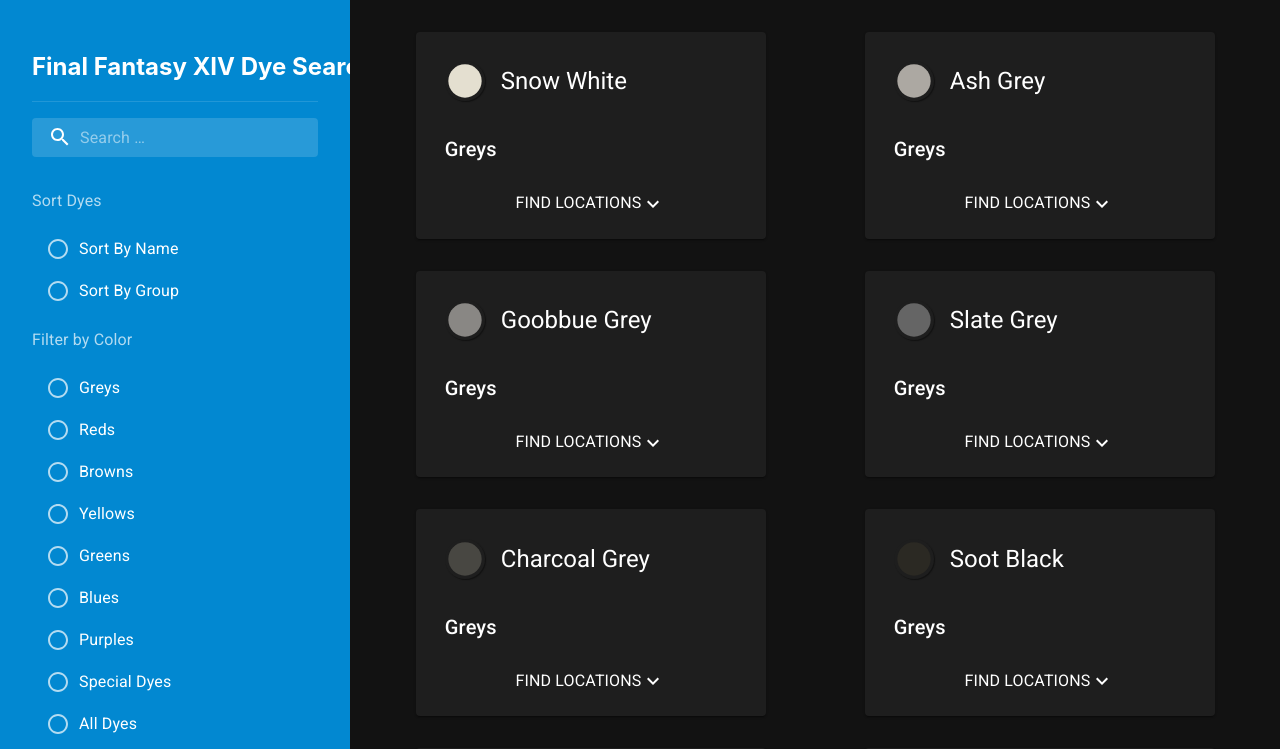
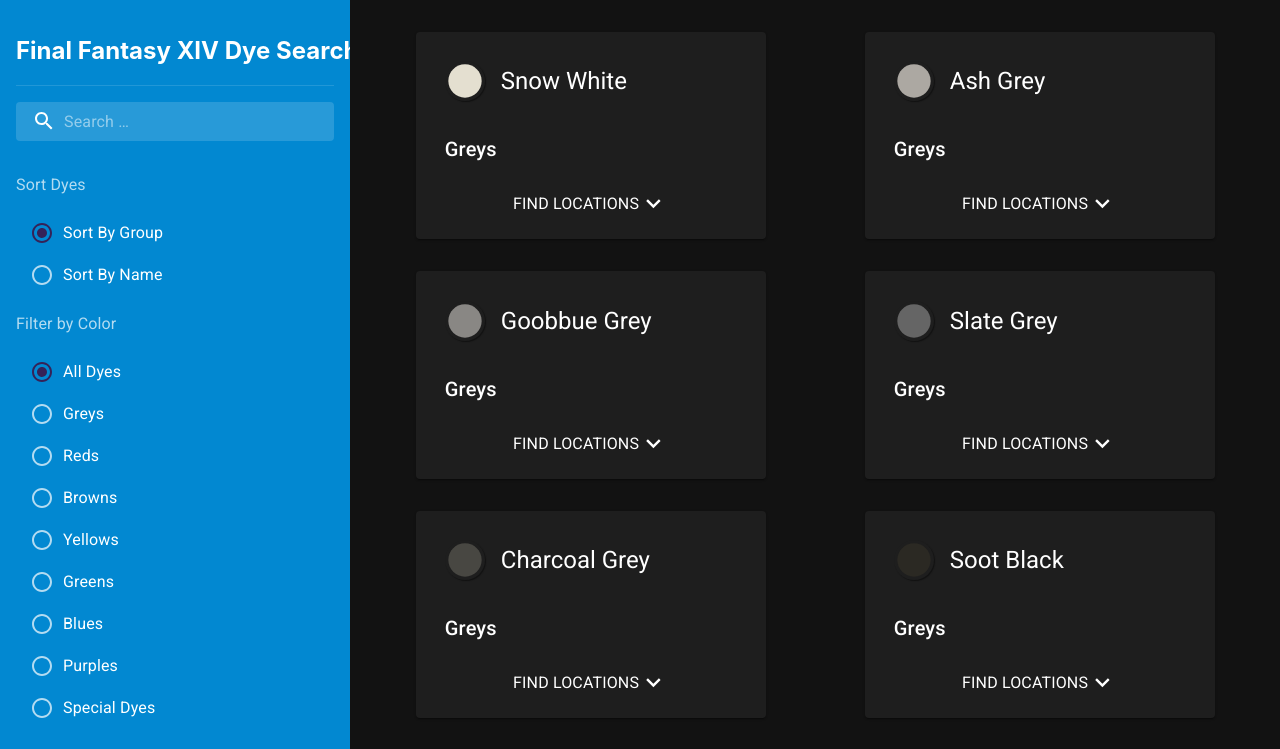
Before and after one commit to chelle-c/ffxiv-dye-search, a React (Create React App) app: page / in a window 1280 px wide. Shown: the top 749 px of the page. Built offline with nearby package versions, Linux system fonts and the light colour scheme.

Commit message:
CSS style adjustments
Adjusted styles for lists in card collapsible elements

```diff
--- a/src/components/DyesList.js
+++ b/src/components/DyesList.js
@@ -84,8 +84,21 @@
 	const renderOptions = (
 		<Box className={classes.toolbarRadioGroup}>
 			<FormControl className={classes.filterButtonContainer}>
-				<FormLabel id='sortRadioGroup'>Sort Dyes</FormLabel>
-				<RadioGroup className={classes.filterButtonContainer}>
+				<FormLabel id='sort-dyes-radio-group'>Sort Dyes</FormLabel>
+				<RadioGroup
+					className={classes.filterButtonContainer}
+					aria-labelledby='sort-dyes-radio-group'
+					defaultValue='sortByGroup'
+					name='radio-buttons-group'>
+					<FormControlLabel
+						key={`sortGroupRadio`}
+						value={`sortByGroup`}
+						control={<Radio />}
+						label={`Sort By Group`}
+						onClick={() => {
+							sortByColour();
+						}}
+					/>
 					<FormControlLabel
 						key={`sortNameRadio`}
 						value={`sortByName`}
@@ -95,21 +108,17 @@
 							sortAlphabetically();
 						}}
 					/>
-					<FormControlLabel
-						key={`sortGroupRadio`}
-						value={`sortByGroup`}
-						control={<Radio />}
-						label={`Sort By Group`}
-						onClick={() => {
-							sortByColour();
-						}}
-					/>
 				</RadioGroup>
 			</FormControl>
 			<FormControl>
-				<FormLabel id='filterDyes'>Filter by Color</FormLabel>
-				<RadioGroup className={classes.filterButtonContainer}>
-					{generateFilterRadioButtons}
+				<FormLabel id='filter-dyes-radio-group'>
+					Filter by Color
+				</FormLabel>
+				<RadioGroup
+					className={classes.filterButtonContainer}
+					aria-labelledby='filter-dyes-radio-group'
+					defaultValue='allDyes'
+					name='filter-dyes-group'>
 					<FormControlLabel
 						key={`allDyesRadio`}
 						value={`allDyes`}
@@ -119,6 +128,7 @@
 							changeSearchValue('');
 						}}
 					/>
+					{generateFilterRadioButtons}
 				</RadioGroup>
 			</FormControl>
 		</Box>
@@ -243,16 +253,21 @@
 							<CardActions className={classes.flex}>
 								<Typography
 									className={classes.listItemWhereAction}
-									variant='subtitle1'
-								>
+									variant='subtitle1'>
 									Find locations
 									{open[index] ? (
 										<ExpandLess
-											sx={{ verticalAlign: 'middle' }}
+											sx={{
+												fontSize: '1.8rem',
+												verticalAlign: 'bottom',
+											}}
 										/>
 									) : (
 										<ExpandMore
-											sx={{ verticalAlign: 'middle' }}
+											sx={{
+												fontSize: '1.8rem',
+												verticalAlign: 'bottom',
+											}}
 										/>
 									)}
 								</Typography>
@@ -280,12 +295,6 @@
 										value.where
 									).length;
 								return (
-									<div
-										key={
-											'collapsibleListItem' +
-											value.name.replace(' ', '') +
-											locationKey.replace(' ', '')
-										}>
 									<li
 										className={classes.nested}
 										key={
@@ -295,16 +304,15 @@
 										<Typography
 											key={value.name + locationKey}
 											className={classes.locationKey}
-												variant='h6'>
+											sx={{
+												fontWeight: 'bold',
+												margin: '0.8rem',
+											}}>
 											{locationKey}
 										</Typography>
 										<ul
-												key={
-													value.name + locationDetail
-												}
-												className={
-													classes.locationSubList
-												}>
+											key={value.name + locationDetail}
+											className={classes.locationSubList}>
 											{locationEntries
 												.split('/')
 												.map(loc => {
@@ -321,11 +329,10 @@
 													);
 												})}
 										</ul>
-										</li>
 										{index < locationListLength - 1 ? (
 											<Divider />
 										) : null}
-									</div>
+									</li>
 								);
 							}
 						)}
--- a/src/styles/dyeListStyles.js
+++ b/src/styles/dyeListStyles.js
@@ -36,13 +36,6 @@
 		minWidth: '220px',
 		minHeight: '100vh',
 		padding: '1em',
-		[theme.breakpoints.up('lg')]: {
-			padding: '3em',
-		},
-		[theme.breakpoints.up('md')]: {
-			padding: '2em',
-			minWidth: '236px',
-		},
 		backgroundColor: theme.palette.info.dark,
 	},
 	grow: {
@@ -53,6 +46,7 @@
 	},
 	title: {
 		whiteSpace: 'nowrap',
+		textAlign: 'center',
 	},
 	search: {
 		position: 'relative',
@@ -192,13 +186,8 @@
 	},
 	nested: {
 		padding: `${theme.spacing(1)} ${theme.spacing(2)}`,
-		display: 'grid',
-		gridTemplateRows: 'repeat(2, 50%)',
+		display: 'contents',
 		alignItems: 'baseline',
-	},
-	locationKey: {
-		fontWeight: 'bold',
-		margin: '0.8rem 0',
 	},
 	locationValue: {
 		display: 'list-item',
```
Lines whose indentation alone changed are shown as unchanged.
